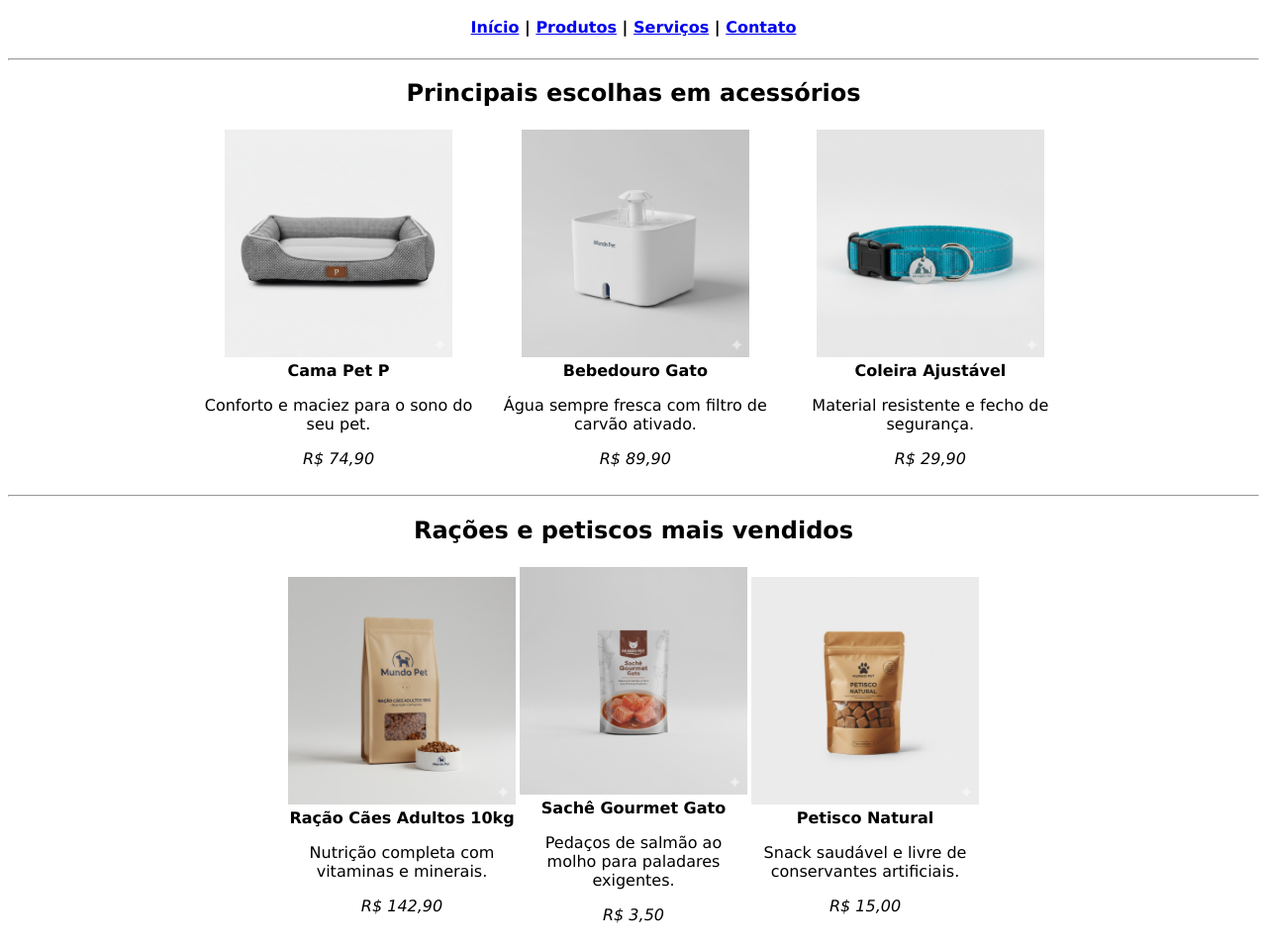
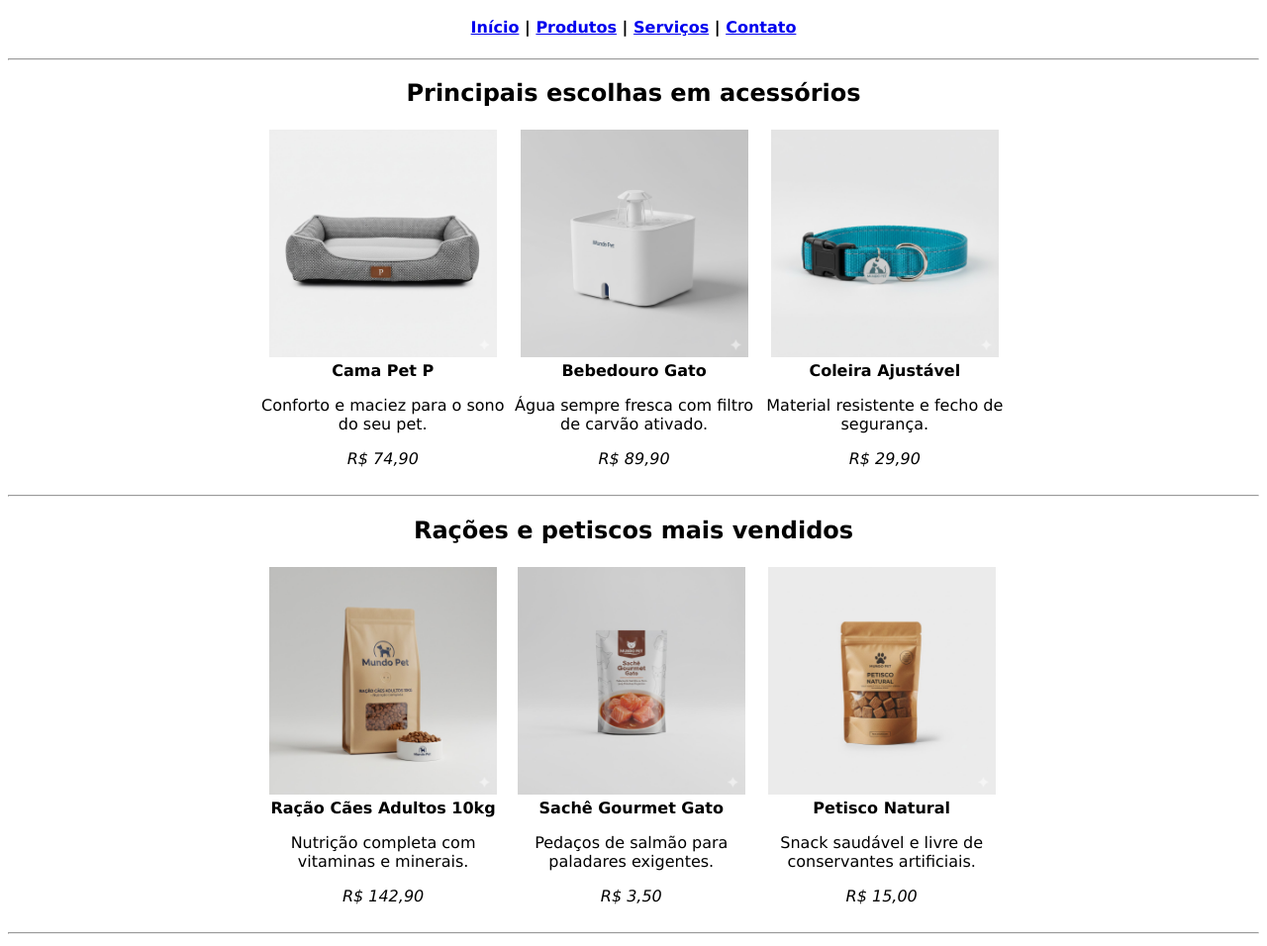
Before and after one commit to luciano-vallier/mundo-pet, a plain HTML site: page index.html in a window 1280 px wide. Shown: the part 88-1044 px from the top of the page at 99% size. Drawn offline with Linux system fonts and the light colour scheme.

Commit message:
Ajustes no espaçamento entre as imagens e algumas correções no texto

```diff
--- a/index.html
+++ b/index.html
@@ -22,7 +22,7 @@
         <hr>
         <section align="center">
             <h2>Principais escolhas em acessórios</h2>
-            <table width="70%" align="center">
+            <table width="60%" align="center">
                 <tr><td>
                     <img src="Source/cama.jpg" alt="Cama Pet P" width="230">
                     <br><b>Cama Pet P</b>
@@ -48,7 +48,7 @@
 
         <section align="center">
             <h2>Rações e petiscos mais vendidos</h2>
-            <table width="50%" align="center">
+            <table width="60%" align="center">
                 <tr><td>
                     <img src="Source/racao.jpg" alt="Ração 10kg" width="230">
                     <br><b>Ração Cães Adultos 10kg</b>
@@ -58,7 +58,7 @@
                 <td>
                     <img src="Source/sache.jpg" alt="Sachê Gato" width="230">
                     <br><b>Sachê Gourmet Gato</b>
-                    <p>Pedaços de salmão ao molho para paladares exigentes.</p>
+                    <p>Pedaços de salmão para paladares exigentes.</p>
                     <p><i>R$ 3,50</i></p>
                 </td>
                 <td>
@@ -74,7 +74,7 @@
 
         <section align="center">
             <h2>Produtos de higiene e limpeza mais buscados</h2>
-            <table width="50%" align="center">
+            <table width="60%" align="center">
                 <tr><td>
                     <img src="Source/tapete.jpg" alt="Tapete Higiênico" width="230">
                     <br><b>Tapete Higiênico G</b>
@@ -100,7 +100,7 @@
 
         <section align="center">
             <h2>Nossos serviços de Spa</h2>
-            <table width="50%" align="center">
+            <table width="60%" align="center">
                 <tr><td>
                     <img src="Source/banho-e-tosa.jpg" alt="Banho e Tosa" width="250">
                     <br><b>Banho e Tosa</b>
```
